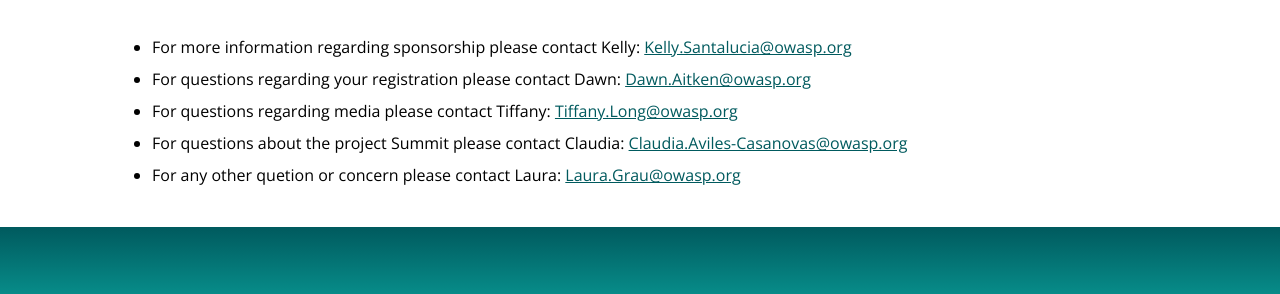
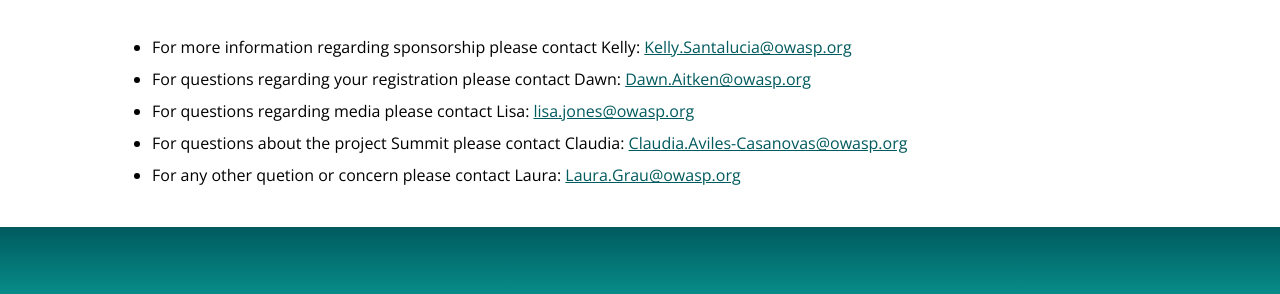
Before and after one commit to OWASP/AppSecUSA2018, a Jekyll site: the page built from about/contact-us.md, in a window 1280 px wide. Shown: the part 235-529 px from the top of the page. Built offline with Jekyll 4.4.1, drawn with Linux system fonts in a browser that asks for light colours.

Commit message:
Tiffany -> Lisa

```diff
--- a/about/contact-us.md
+++ b/about/contact-us.md
@@ -7,6 +7,6 @@
 
 * For more information regarding sponsorship please contact Kelly:  [Kelly.Santalucia@owasp.org](mailto:kelly.Santalucia@owasp.org)
 * For questions regarding your registration please contact Dawn: [Dawn.Aitken@owasp.org](mailto:dawn.aitken@owasp.org)
-* For questions regarding media please contact Tiffany: [Tiffany.Long@owasp.org](mailto:tiffany.long@owasp.org)
+* For questions regarding media please contact Lisa: [lisa.jones@owasp.org](mailto:lisa.jones@owasp.org)
 * For questions about the project Summit please contact Claudia: [Claudia.Aviles-Casanovas@owasp.org](mailto:Claudia.Aviles-Casanovas@owasp.org)
 * For any other quetion or concern please contact Laura: [Laura.Grau@owasp.org](mailto:laura.grau@owasp.org)
```
